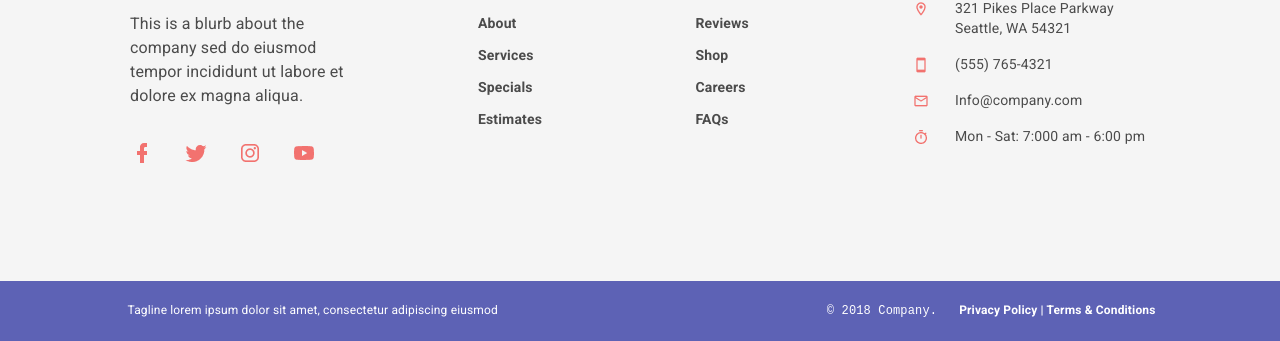
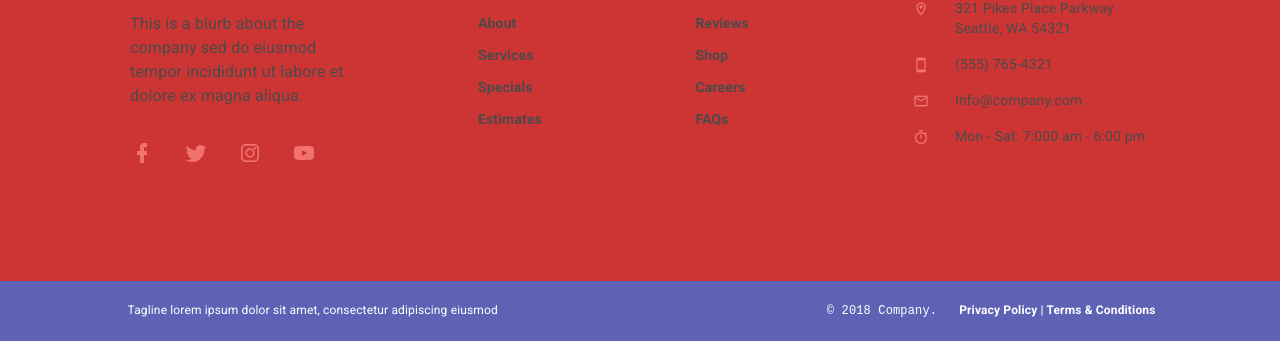
Before and after one commit to garryKarri/Dog-Boarding, a plain HTML site: page index.html in a window 1280 px wide. Shown: the part 5368-5709 px from the top of the page. Drawn offline with Linux system fonts and the light colour scheme; files whose address does not match are found by name.

```diff
--- a/css/footer.css
+++ b/css/footer.css
@@ -1,5 +1,5 @@
 .footer {
-    background: #F5F5F5;
+    background: #cd3434;
 }
 
 .footer__header {
```
